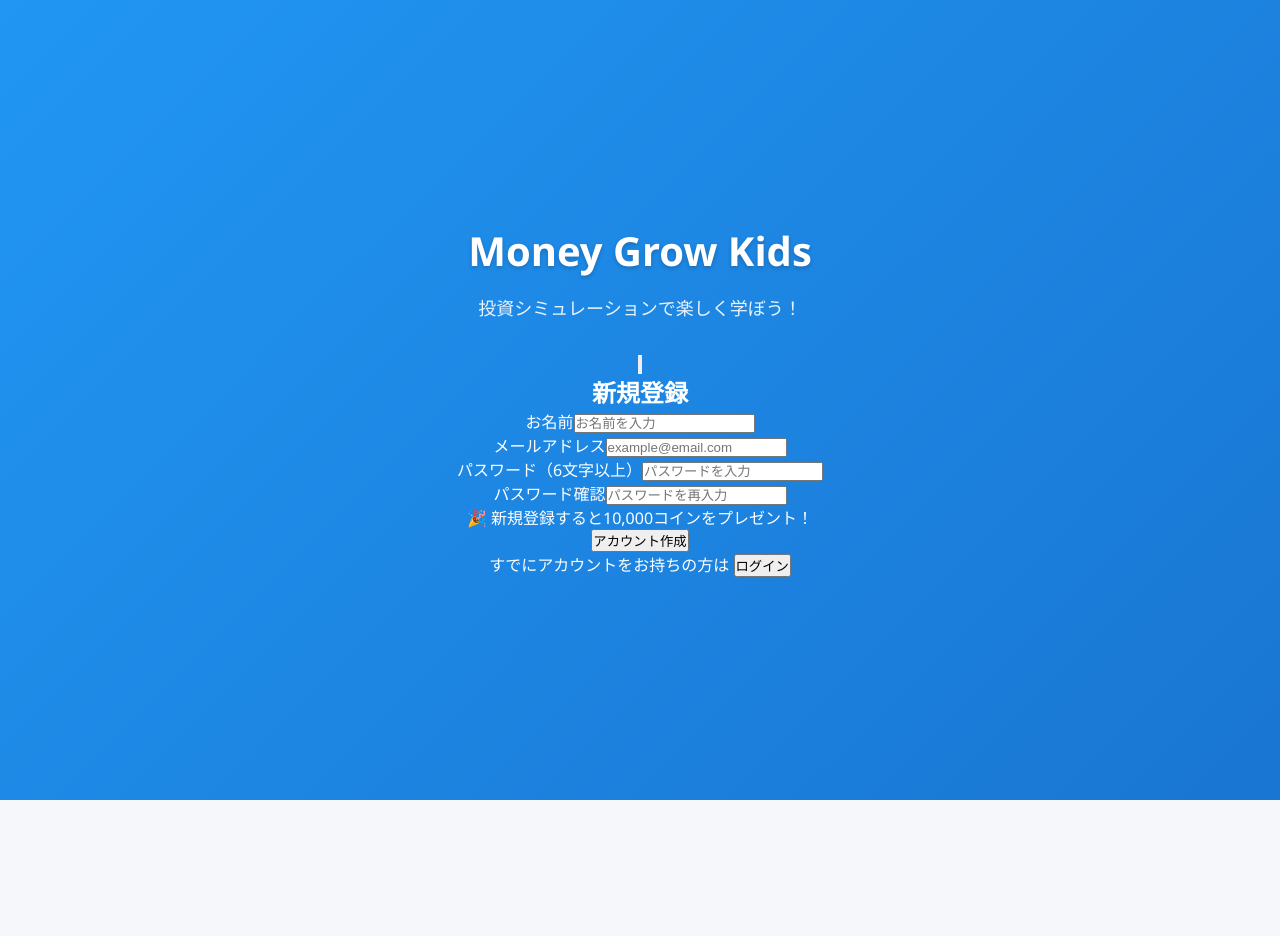
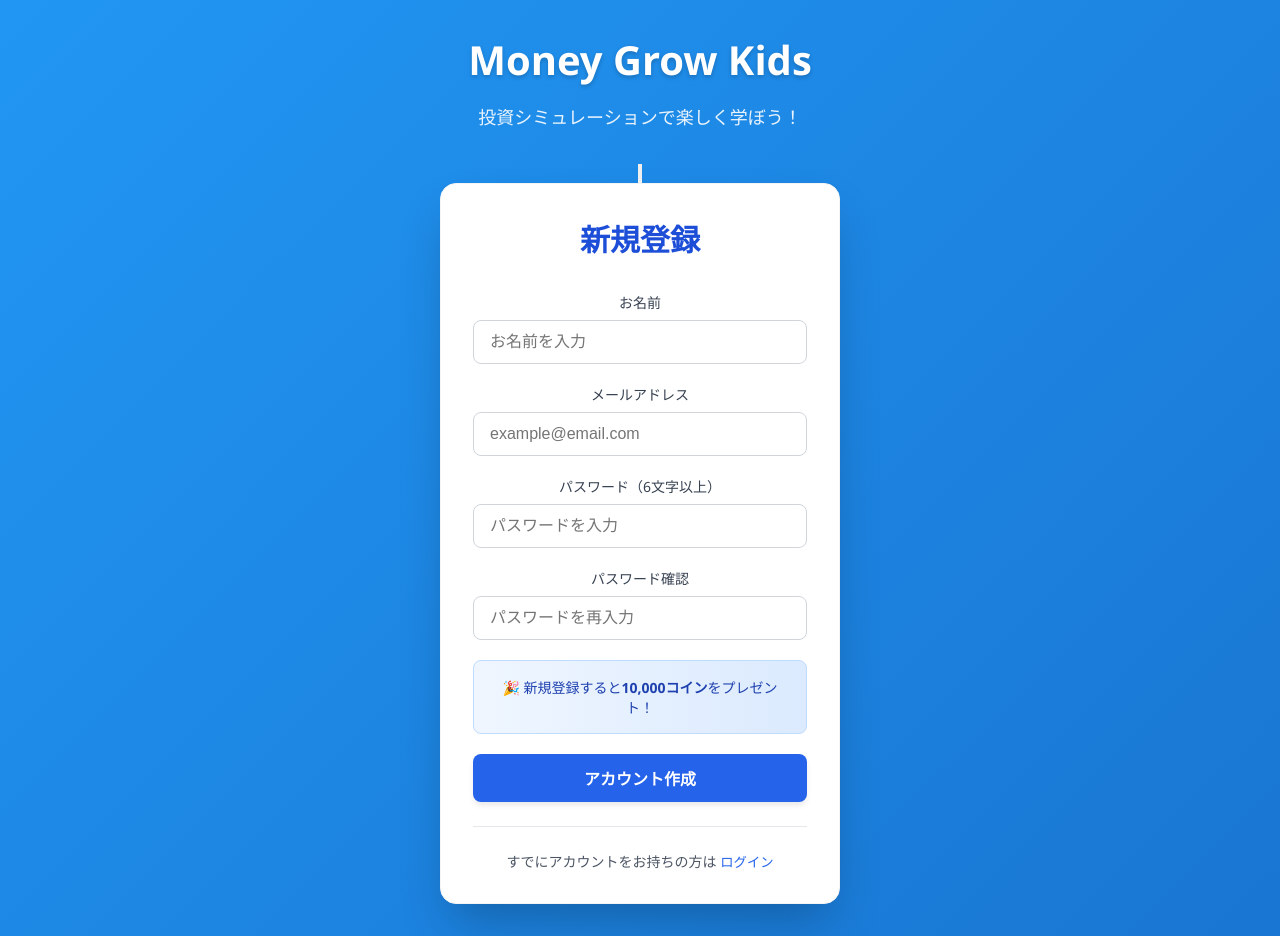
Before and after one commit to westhiro/pocket_money, a React (Vite) app: page / in a window 1280 px wide. Both pictures are taken after a click on the button "新規登録". Before the commit the page ends 800 px from the top, so only its background shows below. Built offline with nearby package versions, Linux system fonts and the light colour scheme; the HTML template or start-up script is replaced by a standard one.

Commit message:
画面のcss修正

```diff
--- /dev/null
+++ b/src/components/Auth/LoginForm.css
@@ -0,0 +1,113 @@
+.login-form-container {
+  max-width: 28rem;
+  width: 100%;
+  margin: 0 auto;
+  background-color: white;
+  padding: 2rem;
+  border-radius: 1rem;
+  box-shadow: 0 25px 50px -12px rgba(0, 0, 0, 0.25);
+  border: 1px solid #f3f4f6;
+}
+
+.login-form-title {
+  font-size: 1.875rem;
+  font-weight: bold;
+  text-align: center;
+  margin-bottom: 2rem;
+  color: #1d4ed8;
+}
+
+.login-error-message {
+  background-color: #fef2f2;
+  border: 1px solid #f87171;
+  color: #b91c1c;
+  padding: 0.75rem 1rem;
+  border-radius: 0.5rem;
+  margin-bottom: 1.5rem;
+}
+
+.login-form {
+  display: flex;
+  flex-direction: column;
+  gap: 1.5rem;
+}
+
+.login-form-field {
+  display: flex;
+  flex-direction: column;
+}
+
+.login-form-label {
+  display: block;
+  font-size: 0.875rem;
+  font-weight: 500;
+  color: #374151;
+  margin-bottom: 0.5rem;
+}
+
+.login-form-input {
+  width: 100%;
+  padding: 0.75rem 1rem;
+  border: 1px solid #d1d5db;
+  border-radius: 0.5rem;
+  font-size: 1rem;
+  transition: all 0.2s;
+}
+
+.login-form-input:focus {
+  outline: none;
+  border-color: #3b82f6;
+  box-shadow: 0 0 0 3px rgba(59, 130, 246, 0.1);
+}
+
+.login-form-button {
+  width: 100%;
+  background-color: #2563eb;
+  color: white;
+  padding: 0.75rem 1rem;
+  border-radius: 0.5rem;
+  border: none;
+  font-weight: 600;
+  font-size: 1rem;
+  cursor: pointer;
+  transition: all 0.2s;
+  box-shadow: 0 4px 6px -1px rgba(0, 0, 0, 0.1);
+}
+
+.login-form-button:hover:not(:disabled) {
+  background-color: #1d4ed8;
+  box-shadow: 0 10px 15px -3px rgba(0, 0, 0, 0.1);
+}
+
+.login-form-button:disabled {
+  opacity: 0.5;
+  cursor: not-allowed;
+}
+
+.login-form-footer {
+  text-align: center;
+  margin-top: 1.5rem;
+  padding-top: 1.5rem;
+  border-top: 1px solid #e5e7eb;
+}
+
+.login-form-footer-text {
+  font-size: 0.875rem;
+  color: #4b5563;
+}
+
+.login-form-link {
+  color: #2563eb;
+  font-weight: 500;
+  background: none;
+  border: none;
+  cursor: pointer;
+  padding: 0;
+  text-decoration: none;
+  transition: color 0.2s;
+}
+
+.login-form-link:hover {
+  color: #1d4ed8;
+  text-decoration: underline;
+}
--- /dev/null
+++ b/src/components/Auth/RegisterForm.css
@@ -0,0 +1,136 @@
+.register-form-container {
+  max-width: 28rem;
+  width: 100%;
+  margin: 0 auto;
+  background-color: white;
+  padding: 2rem;
+  border-radius: 1rem;
+  box-shadow: 0 25px 50px -12px rgba(0, 0, 0, 0.25);
+  border: 1px solid #f3f4f6;
+}
+
+.register-form-title {
+  font-size: 1.875rem;
+  font-weight: bold;
+  text-align: center;
+  margin-bottom: 2rem;
+  color: #1d4ed8;
+}
+
+.register-error-message {
+  background-color: #fef2f2;
+  border: 1px solid #f87171;
+  color: #b91c1c;
+  padding: 0.75rem 1rem;
+  border-radius: 0.5rem;
+  margin-bottom: 1.5rem;
+}
+
+.register-form {
+  display: flex;
+  flex-direction: column;
+  gap: 1.25rem;
+}
+
+.register-form-field {
+  display: flex;
+  flex-direction: column;
+}
+
+.register-form-label {
+  display: block;
+  font-size: 0.875rem;
+  font-weight: 500;
+  color: #374151;
+  margin-bottom: 0.5rem;
+}
+
+.register-form-input {
+  width: 100%;
+  padding: 0.75rem 1rem;
+  border: 1px solid #d1d5db;
+  border-radius: 0.5rem;
+  font-size: 1rem;
+  transition: all 0.2s;
+}
+
+.register-form-input:focus {
+  outline: none;
+  border-color: #3b82f6;
+  box-shadow: 0 0 0 3px rgba(59, 130, 246, 0.1);
+}
+
+.register-field-error {
+  color: #ef4444;
+  font-size: 0.875rem;
+  margin-top: 0.5rem;
+}
+
+.register-bonus-box {
+  background: linear-gradient(to right, #eff6ff, #dbeafe);
+  padding: 1rem;
+  border-radius: 0.5rem;
+  border: 1px solid #bfdbfe;
+}
+
+.register-bonus-text {
+  font-size: 0.875rem;
+  color: #1e40af;
+  text-align: center;
+}
+
+.register-bonus-highlight {
+  font-weight: bold;
+}
+
+.register-form-button {
+  width: 100%;
+  background-color: #2563eb;
+  color: white;
+  padding: 0.75rem 1rem;
+  border-radius: 0.5rem;
+  border: none;
+  font-weight: 600;
+  font-size: 1rem;
+  cursor: pointer;
+  transition: all 0.2s;
+  box-shadow: 0 4px 6px -1px rgba(0, 0, 0, 0.1);
+}
+
+.register-form-button:hover:not(:disabled) {
+  background-color: #1d4ed8;
+  box-shadow: 0 10px 15px -3px rgba(0, 0, 0, 0.1);
+}
+
+.register-form-button:disabled {
+  opacity: 0.5;
+  cursor: not-allowed;
+}
+
+.register-form-footer {
+  text-align: center;
+  margin-top: 1.5rem;
+  padding-top: 1.5rem;
+  border-top: 1px solid #e5e7eb;
+}
+
+.register-form-footer-text {
+  font-size: 0.875rem;
+  color: #4b5563;
+}
+
+.register-form-link {
+  color: #2563eb;
+  font-weight: 500;
+  background: none;
+  border: none;
+  cursor: pointer;
+  padding: 0;
+  text-decoration: none;
+  transition: color 0.2s;
+}
+
+.register-form-link:hover {
+  color: #1d4ed8;
+  text-decoration: underline;
+}
--- a/src/components/Auth/RegisterForm.jsx
+++ b/src/components/Auth/RegisterForm.jsx
@@ -1,7 +1,7 @@
 import React, { useState } from 'react';
 import { useAuth } from '../../contexts/AuthContext';
+import './RegisterForm.css';
 
-// Updated: 2025-10-24 - CSS improvements applied
 const RegisterForm = ({ onSwitchToLogin, onClose }) => {
   const [formData, setFormData] = useState({
     name: '',
@@ -42,18 +42,18 @@ const RegisterForm = ({ onSwitchToLogin, onClose }) => {
   };
 
   return (
-    <div className="max-w-md w-full mx-auto bg-white p-8 rounded-2xl shadow-2xl border border-gray-100">
-      <h2 className="text-3xl font-bold text-center mb-8 text-blue-700">新規登録</h2>
+    <div className="register-form-container">
+      <h2 className="register-form-title">新規登録</h2>
 
       {errors.general && (
-        <div className="bg-red-50 border border-red-400 text-red-700 px-4 py-3 rounded-lg mb-6">
+        <div className="register-error-message">
           {errors.general}
         </div>
       )}
 
-      <form onSubmit={handleSubmit} className="space-y-5">
-        <div>
-          <label htmlFor="name" className="block text-sm font-medium text-gray-700 mb-2">
+      <form onSubmit={handleSubmit} className="register-form">
+        <div className="register-form-field">
+          <label htmlFor="name" className="register-form-label">
             お名前
           </label>
           <input
@@ -63,16 +63,16 @@ const RegisterForm = ({ onSwitchToLogin, onClose }) => {
             value={formData.name}
             onChange={handleChange}
             required
-            className="w-full px-4 py-3 border border-gray-300 rounded-lg focus:outline-none focus:ring-2 focus:ring-blue-500 focus:border-transparent transition duration-200"
+            className="register-form-input"
             placeholder="お名前を入力"
           />
           {errors.name && (
-            <p className="text-red-500 text-sm mt-2">{errors.name[0]}</p>
+            <p className="register-field-error">{errors.name[0]}</p>
           )}
         </div>
 
-        <div>
-          <label htmlFor="email" className="block text-sm font-medium text-gray-700 mb-2">
+        <div className="register-form-field">
+          <label htmlFor="email" className="register-form-label">
             メールアドレス
           </label>
           <input
@@ -82,16 +82,16 @@ const RegisterForm = ({ onSwitchToLogin, onClose }) => {
             value={formData.email}
             onChange={handleChange}
             required
-            className="w-full px-4 py-3 border border-gray-300 rounded-lg focus:outline-none focus:ring-2 focus:ring-blue-500 focus:border-transparent transition duration-200"
+            className="register-form-input"
             placeholder="example@email.com"
           />
           {errors.email && (
-            <p className="text-red-500 text-sm mt-2">{errors.email[0]}</p>
+            <p className="register-field-error">{errors.email[0]}</p>
           )}
         </div>
 
-        <div>
-          <label htmlFor="password" className="block text-sm font-medium text-gray-700 mb-2">
+        <div className="register-form-field">
+          <label htmlFor="password" className="register-form-label">
             パスワード（6文字以上）
           </label>
           <input
@@ -101,16 +101,16 @@ const RegisterForm = ({ onSwitchToLogin, onClose }) => {
             value={formData.password}
             onChange={handleChange}
             required
-            className="w-full px-4 py-3 border border-gray-300 rounded-lg focus:outline-none focus:ring-2 focus:ring-blue-500 focus:border-transparent transition duration-200"
+            className="register-form-input"
             placeholder="パスワードを入力"
           />
           {errors.password && (
-            <p className="text-red-500 text-sm mt-2">{errors.password[0]}</p>
+            <p className="register-field-error">{errors.password[0]}</p>
           )}
         </div>
 
-        <div>
-          <label htmlFor="password_confirmation" className="block text-sm font-medium text-gray-700 mb-2">
+        <div className="register-form-field">
+          <label htmlFor="password_confirmation" className="register-form-label">
             パスワード確認
           </label>
           <input
@@ -120,32 +120,32 @@ const RegisterForm = ({ onSwitchToLogin, onClose }) => {
             value={formData.password_confirmation}
             onChange={handleChange}
             required
-            className="w-full px-4 py-3 border border-gray-300 rounded-lg focus:outline-none focus:ring-2 focus:ring-blue-500 focus:border-transparent transition duration-200"
+            className="register-form-input"
             placeholder="パスワードを再入力"
           />
         </div>
 
-        <div className="bg-gradient-to-r from-blue-50 to-blue-100 p-4 rounded-lg border border-blue-200">
-          <p className="text-sm text-blue-700 text-center">
-            🎉 新規登録すると<span className="font-bold">10,000コイン</span>をプレゼント！
+        <div className="register-bonus-box">
+          <p className="register-bonus-text">
+            🎉 新規登録すると<span className="register-bonus-highlight">10,000コイン</span>をプレゼント！
           </p>
         </div>
 
         <button
           type="submit"
           disabled={isLoading}
-          className="w-full bg-blue-600 text-white py-3 px-4 rounded-lg hover:bg-blue-700 disabled:opacity-50 disabled:cursor-not-allowed transition duration-200 font-semibold text-base shadow-md hover:shadow-lg"
+          className="register-form-button"
         >
           {isLoading ? '登録中...' : 'アカウント作成'}
         </button>
       </form>
 
-      <div className="text-center mt-6 pt-6 border-t border-gray-200">
-        <p className="text-sm text-gray-600">
+      <div className="register-form-footer">
+        <p className="register-form-footer-text">
           すでにアカウントをお持ちの方は{' '}
           <button
             onClick={onSwitchToLogin}
-            className="text-blue-600 hover:text-blue-700 font-medium hover:underline transition duration-200"
+            className="register-form-link"
           >
             ログイン
           </button>
```
Also changed, not shown: src/components/Auth/LoginForm.jsx (+15 -15 lines).
